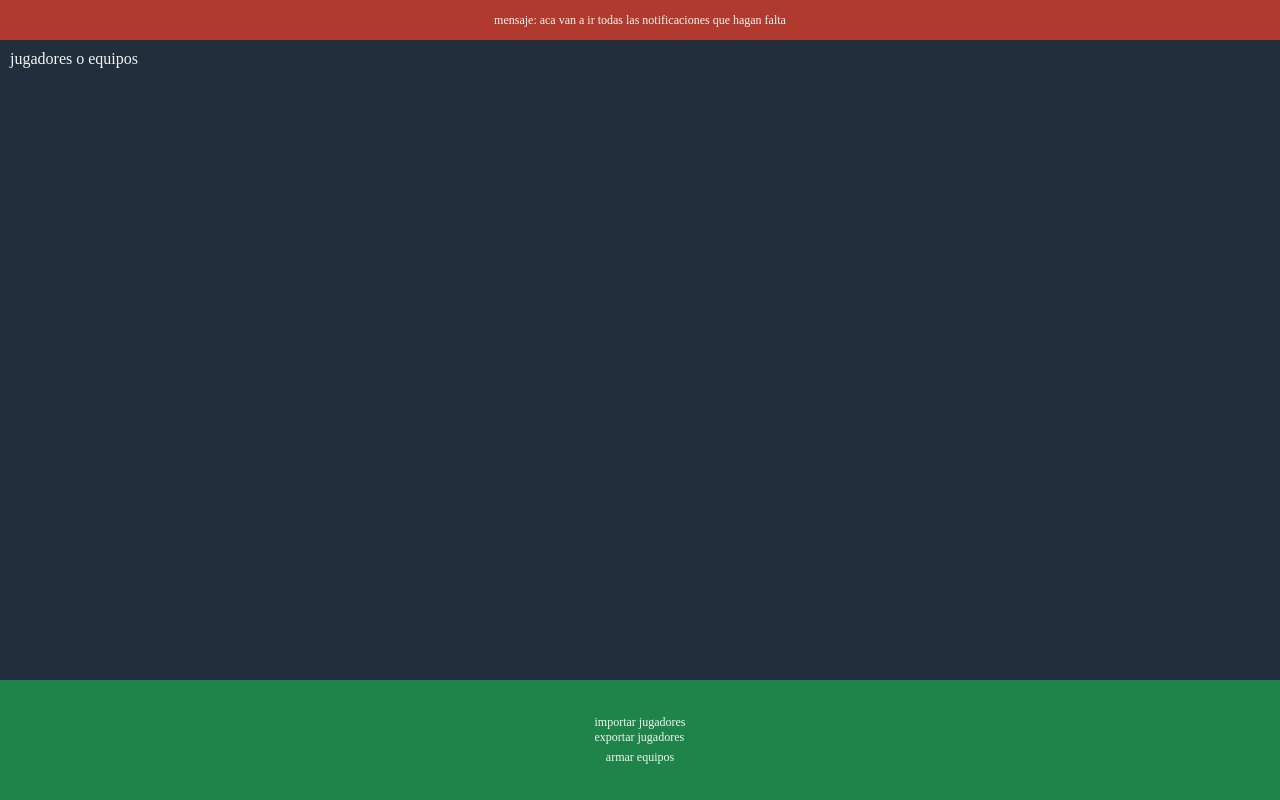
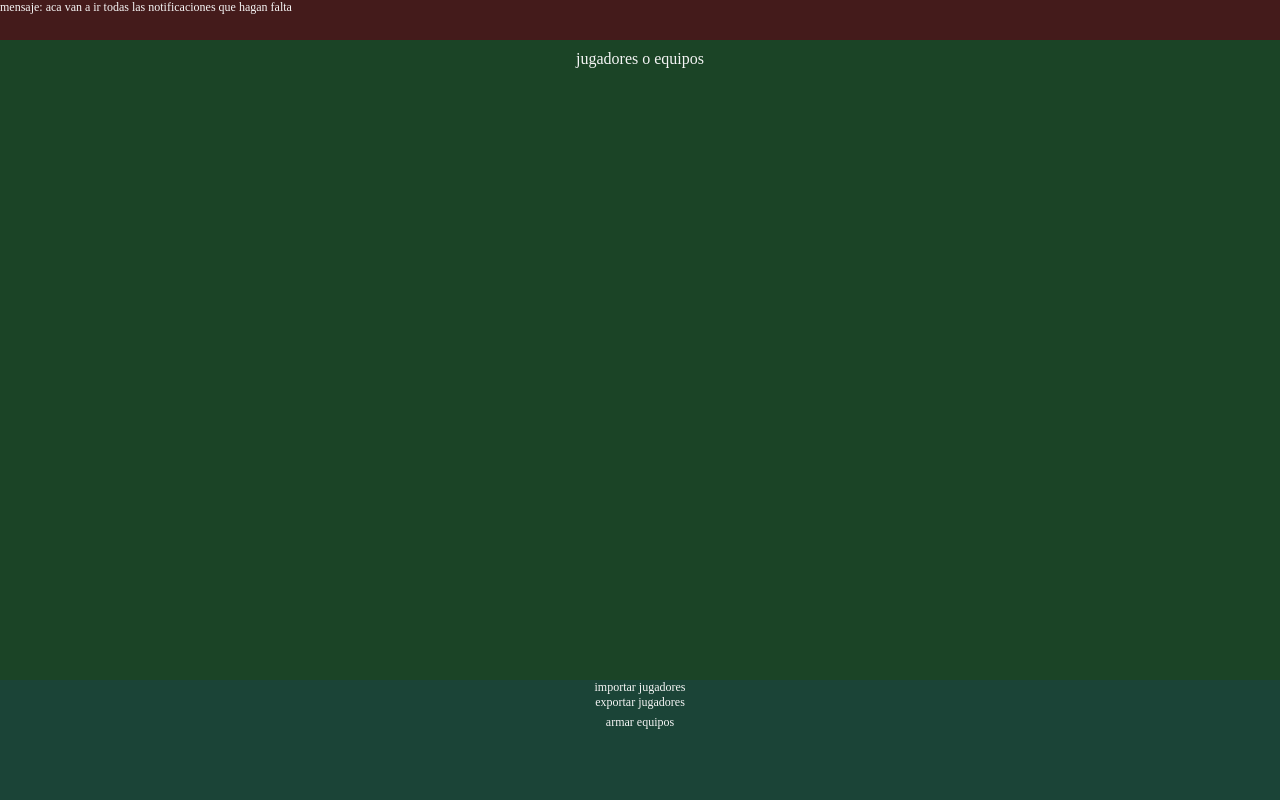
Before and after one commit to bragonip/teams-builder, a React (Vite) app: page / in a window 1280 px wide. Built offline with nearby package versions, Linux system fonts and the light colour scheme.

Commit message:
mejor css2

```diff
--- a/src/App.css
+++ b/src/App.css
@@ -15,18 +15,17 @@ html, body {
     display: flex;
     flex-direction: column;
     height: 100vh;
-    background-color: #212f3d;
+    text-align: center;
+    align-items: center;
+    justify-content: center;
 }
 
 .notification {
-    background-color: #b03a2e;
+    background-color: #441b1b;
     color: whitesmoke;
     width: 100%;
     height: 5vh;
-    text-align: center;
     display: flex;
-    align-items: center;
-    justify-content: center;
     font-size: 1.5vh; /* Tamaño de letra en .notification */
 }
 
@@ -37,17 +36,16 @@ html, body {
     overflow-y: auto;
     padding: 10px;
     font-size: 2vh; /* Tamaño de letra en .content */
+    background-color: #1b4426;
 }
 
 .options {
-    background-color: #1e8449;
+    background-color: #1b4437;
     color: whitesmoke;
     width: 100%;
     height: 15vh;
     display: flex;
     flex-direction: column; /* Coloca los elementos uno debajo del otro */
-    align-items: center;
-    justify-content: center;
     font-size: 1.5vh; /* Tamaño de letra en .options */
     gap: 5px; /* Espaciado entre elementos */
 }
```
